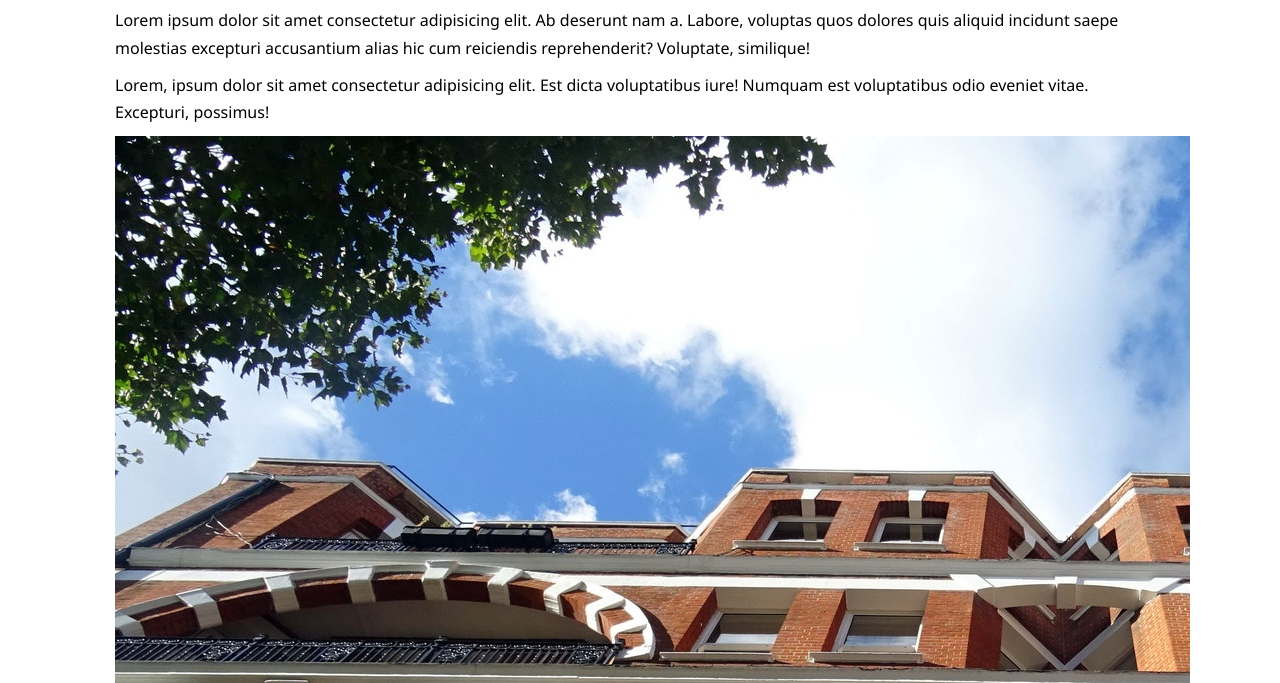
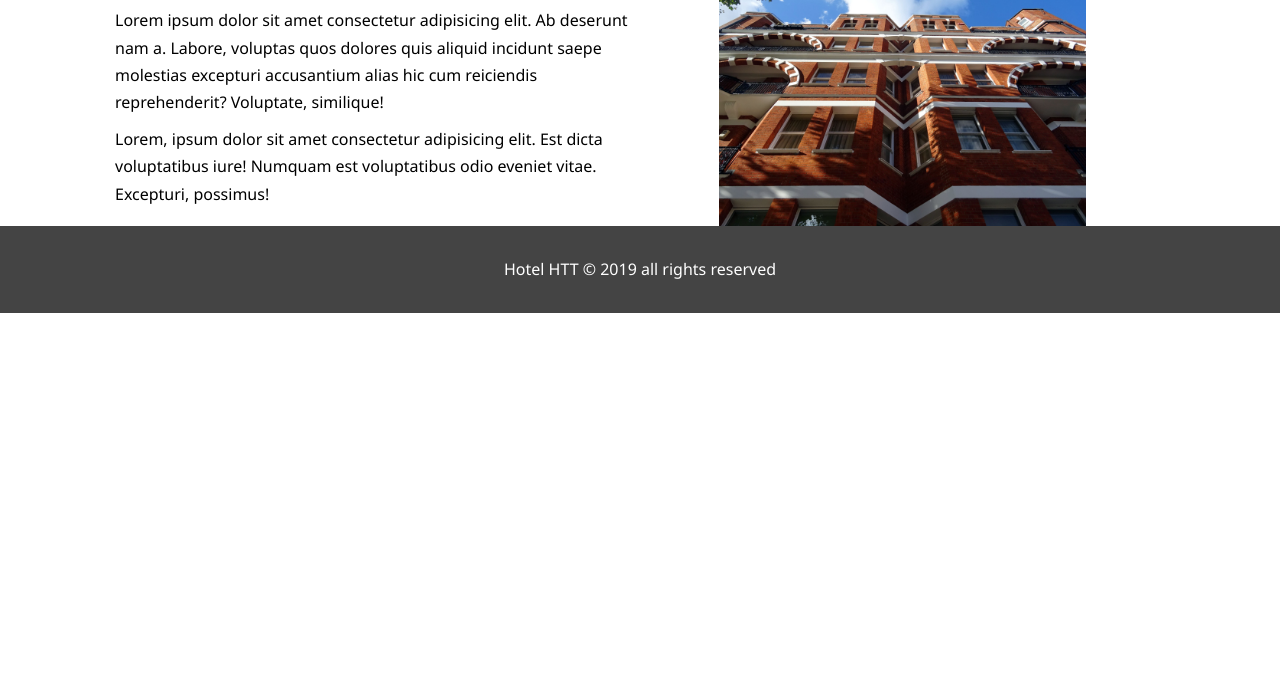
Before and after one commit to CodeMaestroJuan/hotel-website, a plain HTML site: page about.html in a window 1280 px wide. Shown: the part 117-800 px from the top of the page. Drawn offline with Linux system fonts and the light colour scheme.

Commit message:
add css style to about-info container

```diff
--- a/css/style.css
+++ b/css/style.css
@@ -77,6 +77,14 @@ p {
 }
 .clr {clear:both}
 
+.py-1 {
+    padding: 10px 0;}
+.py-2 {
+    padding: 20px 0;
+}
+.py-3 {
+    padding: 30px 0;
+}
 #navbar a {
     color:#fff
 }
@@ -164,8 +172,23 @@ p {
     margin-bottom: 10px;
 }
 
+#about-info .info-right {
+    float: right;
+    width: 50%;
+    min-height: 100%;
+}
 
+#about-info .info-right img {
+    width: 70%;
+    margin: auto;
+    display: block;
+}
 
+#about-info .info-left {
+    float: left;
+    width: 50%;
+    min-height: 100%
+}
 #main-footer {
     text-align: center;
     background-color: #444;
```
